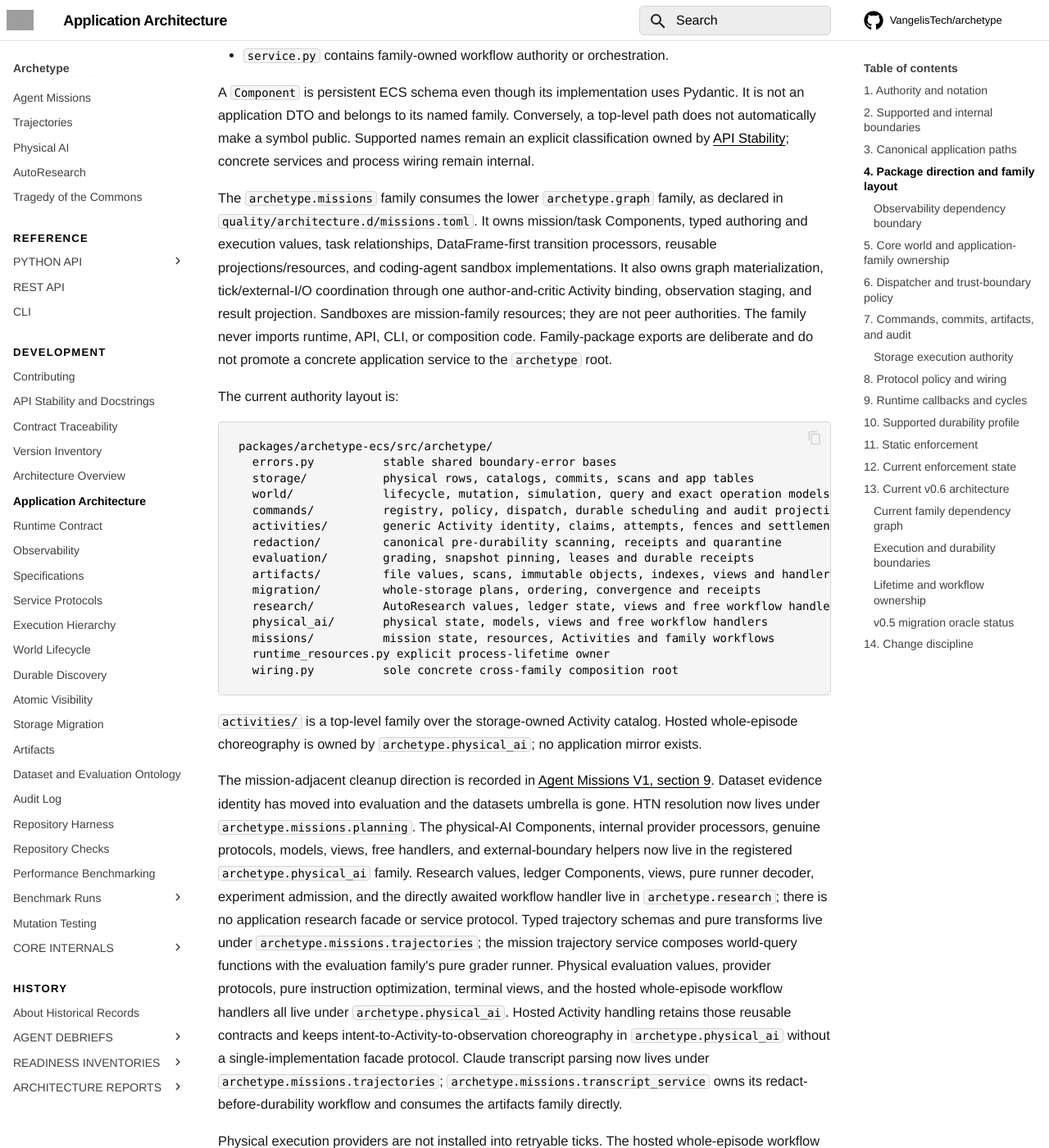
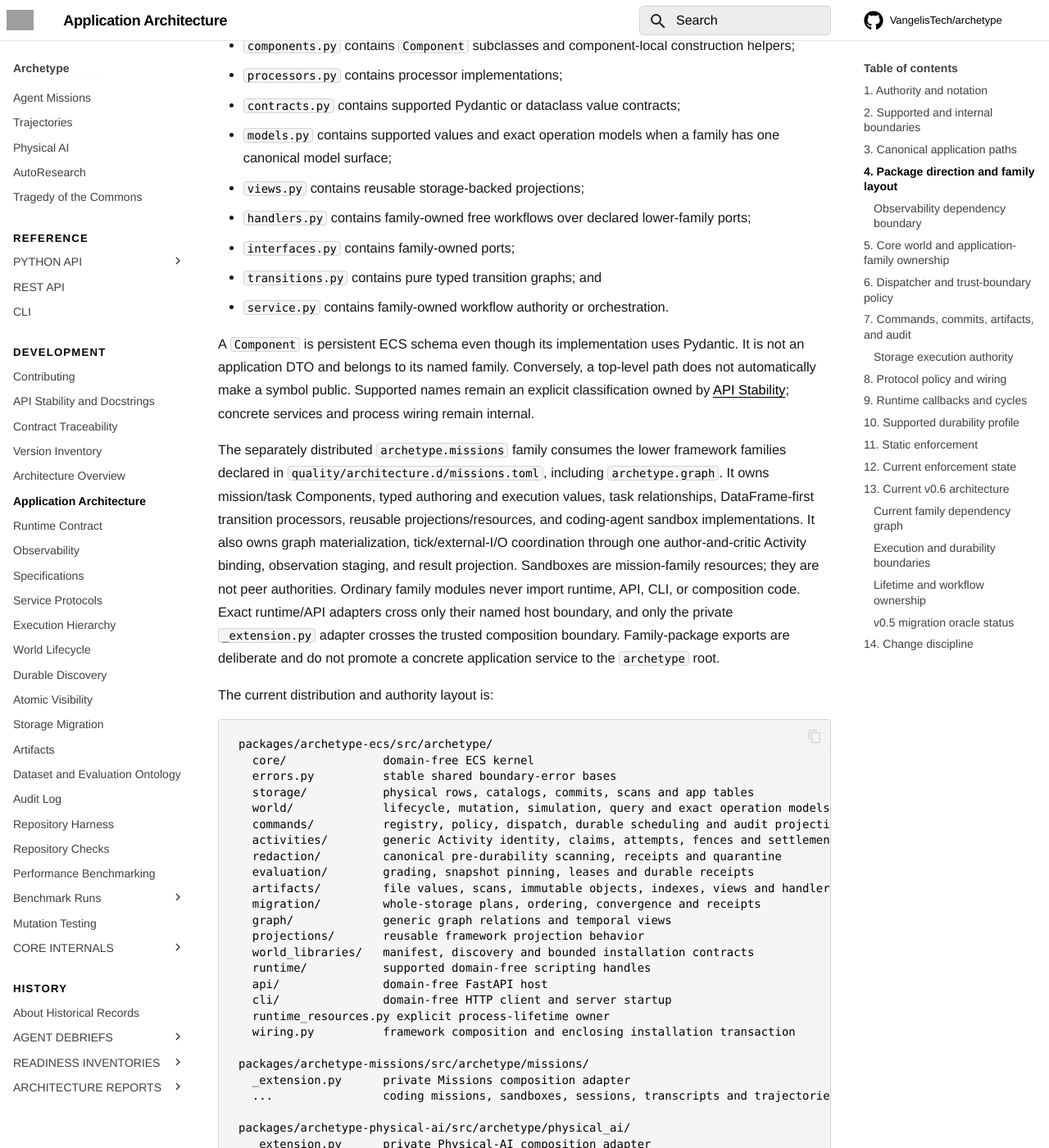
Before and after one commit to VangelisTech/archetype, an MkDocs documentation site: the page built from docs/guide/application-architecture.md, in a window 1280 px wide and 1400 px high, scrolled down 4565 px. Shown: the whole window at 82% size. Built offline with MkDocs 1.6.1 and Material for MkDocs 9.7.7, drawn with Linux system fonts in a browser that asks for light colours; comment, search, counter and statistics services are not loaded; some of the changed text lies outside the part shown; grey boxes are pictures that could not be loaded.

Commit message:
docs: correct distribution ownership in architecture

````diff
--- a/docs/guide/application-architecture.md
+++ b/docs/guide/application-architecture.md
@@ -38,7 +38,8 @@
 | Components, processors, resources, configuration, and runtime result models | Supported extension/signature surface | May cross the runtime boundary where explicitly documented |
 | REST and CLI behavior | Supported adapter surfaces | Preserve approved application semantics through the authorized server path |
 | Concrete family services | Internal | No direct compatibility promise |
-| `archetype.wiring` | Internal composition root | Sole concrete cross-family construction transaction |
+| `archetype.wiring` | Internal framework composition root | Sole enclosing process-construction and world-library installation transaction |
+| A world library's private `_extension.py` | Internal trusted composition adapter | Constructs only that library's internals over one bounded `WorldLibraryContext` |
 | `RuntimeResources` | Internal process owner | Admission drain, supervised work, handle lifetime, audit, and storage teardown |
 | `WorldLibraryManifest` and typed library adapters | Supported integration and extension surfaces | Deterministic trusted installation plus family-owned application APIs |
 | Core engine types retained at top level | Compatibility or extension surface | Classification is owned by API Stability |
@@ -79,10 +80,12 @@
 embeddings, must authenticate an `ActorCtx` and use the same actor-aware
 dispatcher methods even when HTTP is not involved.
 
-The concrete `ArchetypeRuntime` is not a dependency of domain families.
-Runtime and API are parallel trusted and actor-aware adapters over the same
-commands dispatcher and family models. Scripting-only handles, sync wrappers,
-callbacks, and local lifetime therefore do not leak into the server.
+The concrete `ArchetypeRuntime` is not a dependency of ordinary domain-family
+modules. Framework runtime and API surfaces are parallel trusted and actor-aware
+adapters over the same commands dispatcher and framework operation models.
+Policy-classified world-library runtime/API adapters add only their own family
+models over those generic host boundaries. Scripting-only handles, sync
+wrappers, callbacks, and local lifetime therefore do not leak into the server.
 
 ## 4. Package direction and family layout
 
@@ -98,15 +101,22 @@
 | Offline whole-storage planning, ordering, convergence, verification, and receipts | `archetype.migration` |
 | Family-owned workflows and internal lower-family ports | `archetype.<family>` |
 | Transport and authentication | `archetype.api` |
-| Process composition and lifetime | `archetype.wiring` and `archetype.runtime_resources` |
+| Framework process composition and lifetime | `archetype.wiring` and `archetype.runtime_resources` |
+| One world library's trusted framework composition adapter | Its private `archetype.<family>._extension` module only |
 
 A top-level domain-family package owns reusable ECS state and pure domain
 behavior. It may depend on `archetype.core`, itself, third-party libraries, and
 only reviewed lower top-level family contracts declared in the merged
-architecture policy. It must not import `archetype.app`,
+architecture policy. Its ordinary domain modules must not import `archetype.app`,
 `archetype.runtime`, `archetype.runtime_resources`, `archetype.wiring`,
 `archetype.api`, or `archetype.cli`, and it does not configure process-global
 providers or exporters, storage backends, process hosts, or wiring.
+Exact policy-classified `runtime.py` and optional `api.py` host adapters may
+consume the corresponding framework adapter surfaces for their named role.
+Only the private `_extension.py` adapter may consume framework composition
+contracts and the bounded capabilities supplied through `WorldLibraryContext`
+to install that library's declared operations and process-owned resources.
+These exceptions grant no outward imports to ordinary family modules.
 Undeclared top-level family-to-family dependencies are denied. Every
 first-party package or module
 directly beneath `archetype` is classified as reserved infrastructure or
@@ -168,22 +178,26 @@
 [API Stability](api-stability.md); concrete services and process wiring remain
 internal.
 
-The `archetype.missions` family consumes the lower `archetype.graph` family,
-as declared in `quality/architecture.d/missions.toml`. It owns mission/task Components,
-typed authoring and execution values, task relationships, DataFrame-first
+The separately distributed `archetype.missions` family consumes the lower
+framework families declared in `quality/architecture.d/missions.toml`, including
+`archetype.graph`. It owns mission/task Components, typed authoring and execution
+values, task relationships, DataFrame-first
 transition processors, reusable projections/resources, and coding-agent
 sandbox implementations. It also owns graph materialization,
 tick/external-I/O coordination through one author-and-critic Activity binding,
 observation staging, and result projection. Sandboxes are mission-family
-resources; they are not peer authorities. The family never imports runtime,
-API, CLI, or composition code. Family-package
+resources; they are not peer authorities. Ordinary family modules never import
+runtime, API, CLI, or composition code. Exact runtime/API adapters cross only
+their named host boundary, and only the private `_extension.py` adapter crosses
+the trusted composition boundary. Family-package
 exports are deliberate and do not promote a concrete application service to
 the `archetype` root.
 
-The current authority layout is:
+The current distribution and authority layout is:
 
 ```text
 packages/archetype-ecs/src/archetype/
+  core/              domain-free ECS kernel
   errors.py          stable shared boundary-error bases
   storage/           physical rows, catalogs, commits, scans and app tables
   world/             lifecycle, mutation, simulation, query and exact operation models
@@ -193,11 +207,26 @@
   evaluation/        grading, snapshot pinning, leases and durable receipts
   artifacts/         file values, scans, immutable objects, indexes, views and handlers
   migration/         whole-storage plans, ordering, convergence and receipts
-  research/          AutoResearch values, ledger state, views and free workflow handler
-  physical_ai/       physical state, models, views and free workflow handlers
-  missions/          mission state, resources, Activities and family workflows
+  graph/             generic graph relations and temporal views
+  projections/       reusable framework projection behavior
+  world_libraries/   manifest, discovery and bounded installation contracts
+  runtime/           supported domain-free scripting handles
+  api/               domain-free FastAPI host
+  cli/               domain-free HTTP client and server startup
   runtime_resources.py explicit process-lifetime owner
-  wiring.py          sole concrete cross-family composition root
+  wiring.py          framework composition and enclosing installation transaction
+
+packages/archetype-missions/src/archetype/missions/
+  _extension.py      private Missions composition adapter
+  ...                coding missions, sandboxes, sessions, transcripts and trajectories
+
+packages/archetype-physical-ai/src/archetype/physical_ai/
+  _extension.py      private Physical-AI composition adapter
+  ...                physical state, policies, providers and hosted episodes
+
+packages/archetype-research/src/archetype/research/
+  _extension.py      private Research composition adapter
+  ...                AutoResearch values, ledger, views and workflow
 ```
 
 `activities/` is a top-level family over the storage-owned Activity catalog.
@@ -251,13 +280,15 @@
 ```text
 application code -> archetype.runtime
 CLI              -> REST API over HTTP
-runtime          -> commands dispatcher plus family models/contracts
-API              -> commands dispatcher, auth models, family models, shared errors
+runtime          -> commands dispatcher plus framework models/contracts
+API              -> commands dispatcher, auth models, framework models, shared errors
+library adapter  -> its own family models plus its named framework host surface
 commands         -> storage and world
 world            -> storage
 top-level family -> core and explicitly declared lower top-level families
 core             -> foundation and third-party libraries only
 wiring           -> every concrete implementation it composes
+library adapter  -> its own family internals plus bounded framework composition contracts
 ```
 
 Forbidden reverse edges include:
@@ -266,6 +297,9 @@
 - a top-level family importing app, runtime, API, or CLI;
 - a top-level family importing another registered family without a declared
   lower-family edge;
+- one world library importing another world library;
+- an ordinary world-library module importing framework composition authority
+  reserved for its private `_extension.py` adapter;
 - runtime importing API auth, concrete family services, or API modules;
 - API routes importing concrete family services or process wiring;
 - CLI command implementations bypassing HTTP.
@@ -333,9 +367,11 @@
 | Research | AutoResearch values, ledger state, bounded persisted-control reads, experiment-keyed admission, and the directly awaited multi-run workflow | World registry/lifecycle and storage ports plus world simulation functions and explicit evaluator callbacks |
 | Physical AI | Reusable physical state, schemas, providers, views, pure instruction optimization, and the hosted whole-episode Activity workflow | World registry/lifecycle and storage ports plus world mutation/simulation/query functions; the hosted workflow also consumes Activities |
 | Missions | Graph materialization, committed-intent Activity composition, terminal projection, transcript ingestion, and trajectory query/evaluation composition. Family processors retain transition authority; Activity or trajectory evidence cannot advance tasks. | Consumes Activities, a structural mission world, family-owned sandbox resource, artifact-family handlers plus redaction/storage ports for transcripts, and world-query plus pure evaluation-grading functions for trajectory reads. |
-| Runtime/API adapters | Construct exact family operations and select trusted or actor-aware dispatcher entry | Commands dispatcher plus family models |
+| Framework runtime/API adapters | Construct exact framework operations and select trusted or actor-aware dispatcher entry | Commands dispatcher plus framework models |
+| World-library runtime/API adapters | Construct that library's operations over the generic trusted or actor-aware host boundary | Their own family models plus their named framework adapter surface |
 | `RuntimeResources` | Process admission, supervised work, handle ownership, and phased retryable teardown | Dispatcher, audit projection, storage, and registered owners |
-| `archetype.wiring` | Concrete construction, registration, and callback wiring | Every concrete implementation it constructs |
+| `archetype.wiring` | Framework construction, framework registration, and the enclosing world-library installation transaction | Framework implementations plus resolved manifests |
+| Private world-library `_extension.py` | Library-internal construction and exact declared-operation registration | Its own family internals plus `WorldLibraryContext` capabilities |
 
 World mutation and simulation functions share the registry's exact-world
 authority. Durable world query intentionally reads storage without requiring a
@@ -343,9 +379,10 @@
 never pins snapshots, invokes graders, or persists evaluation receipts.
 Research enters through one exact direct-only `autoresearch` registration. Its
 outer handler is one synchronously awaited dispatcher admission; inner world
-and storage calls do not redispatch. Wiring owns one process-shared
-experiment-keyed admission map, while each state boundary uses the registry's
-named world lock. Research creates no second workflow owner, detached task, or
+and storage calls do not redispatch. The Research library's private installer
+creates one experiment-keyed admission map per runtime graph and closes its
+handler over that map, while each state boundary uses the registry's named
+world lock. Research creates no second workflow owner, detached task, or
 shared-service finalizer.
 
 ## 6. Dispatcher and trust-boundary policy
@@ -531,8 +568,9 @@
 Ordinary runtime and route modules retain only `RuntimeResources` or its
 dispatcher, never the concrete service graph.
 
-For Agent Missions V1, wiring registers exact submit/run/restore handlers. The
-submit handler constructs `MissionService` exactly once inside the
+For Agent Missions V1, the private Missions adapter registers the exact
+submit/run/restore handlers during the enclosing framework installation
+transaction. The submit handler constructs `MissionService` exactly once inside the
 pre-reserved workflow owner, retains the combined author-and-critic Activity
 binding for that owner, and creates exact-world cleanup authority only after
 close begins. The family service installs the built-in processor/resource
@@ -594,7 +632,8 @@
 - enforce the existing outer-package and family dependency rules;
 - confine commands-owned `ActorCtx` to policy/dispatch and approved adapter
   construction;
-- restrict concrete cross-family construction to `archetype.wiring`;
+- restrict framework concrete cross-family construction to `archetype.wiring`
+  and each world library's concrete composition to its private `_extension.py`;
 - reject concrete-service inheritance;
 - reserve family-owned terminal Daft, Iceberg, and catalog-table
   operations to `StorageService`, while allowing only storage-materialized
@@ -734,10 +773,14 @@
 Every family may also import `archetype.core`, stable shared boundary-error
 bases from `archetype.errors`, itself, and third-party libraries. Another
 domain-family edge requires the normal same-change documentation, policy, and
-cycle review. Family operation models do not import `commands`. `wiring.py` registers
-model/handler pairs and is the sole concrete cross-family composition root.
-`runtime` and `api` consume commands plus the family models and projections they
-expose; CLI remains an HTTP client except for server startup.
+cycle review. Family operation models do not import `commands`. `wiring.py`
+registers framework model/handler pairs and invokes the resolved private
+world-library installers; each installer registers only its manifest-declared
+library pairs inside that one enclosing composition transaction.
+Framework `runtime` and `api` consume commands plus framework-owned models and
+projections; policy-classified library runtime/API adapters consume their own
+family models plus the corresponding generic host surface. CLI remains an HTTP
+client except for server startup.
 
 The physical-AI hosted workflow exercises exactly the `activities`, `storage`,
 and `world` edges. Hosted episode reports remain family-owned terminal
@@ -764,16 +807,19 @@
   api/
   cli/
   runtime_resources.py
-  wiring.py      constructs and returns RuntimeResources
+  wiring.py      composes the framework, installs manifests, returns RuntimeResources
 
 packages/archetype-missions/src/archetype/missions/
+  _extension.py  private manifest and Missions composition adapter
   coding_agents/ sandboxes/ sessions/ trajectories/
   components, processors, relations, workflows, typed runtime adapter
 
 packages/archetype-physical-ai/src/archetype/physical_ai/
+  _extension.py  private manifest and Physical-AI composition adapter
   physical state, policies, provider adapters, hosted episodes
 
 packages/archetype-research/src/archetype/research/
+  _extension.py  private manifest and Research composition adapter
   AutoResearch values, ledger, views, workflow, typed runtime adapter
 ```
 
@@ -827,7 +873,9 @@
 admission, drains admitted work, and closes dependency phases in order. It
 attempts every independent cleanup in the current phase, aggregates labelled
 errors, retains failed ownership and its dependencies, and retries that phase
-on a later serialized call. Only successful finalization is idempotent.
+on a later serialized call. Only successful finalization is idempotent. Private
+library adapters bind their process-owned handles into this owner; they do not
+create parallel lifetime containers.
 
 The complete `Missions.run()` operation is inside that admission and
 ownership boundary. Its dispatcher registration is direct-only unless the
````
